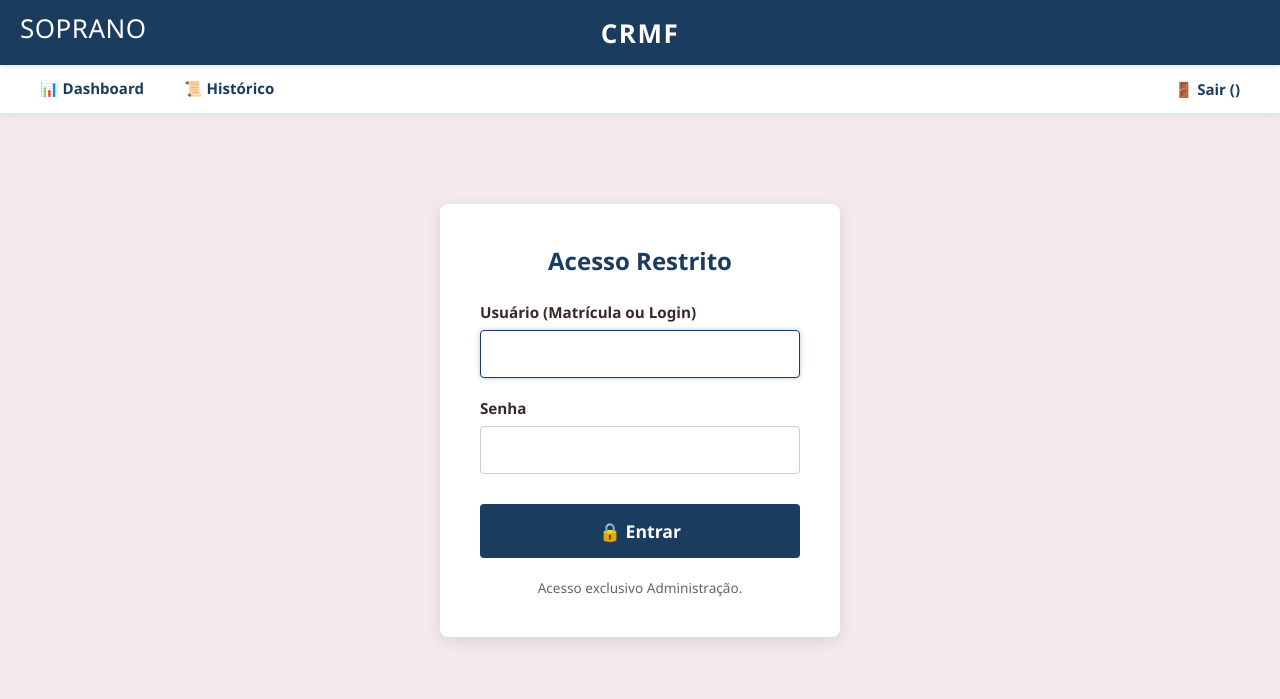
After one commit to GRigotti/RFS, a Django app: a page that uses app_ferramentaria/templates/ferramentaria/base.html in a window 1280 px wide. The commit adds this page. Shown: the top 699 px of the page. Run offline with Django 5.2, Linux system fonts and the light colour scheme.

Commit message:
V0.5 - Adicionado logica de usuario e permissões para conteúdo

```diff
--- a/app_ferramentaria/templates/ferramentaria/base.html
+++ b/app_ferramentaria/templates/ferramentaria/base.html
@@ -36,25 +36,36 @@
            BARRA DE NAVEGAÇÃO POR ABAS HORIZONTAIS (ESTILO NAVBAR SUPERIOR)
            ========================================================================== */
         .nav-tabs-container {
-            background-color: #ffffff; /* Fundo branco para destacar as abas */
-            border-bottom: 1px solid #e9ecef;
             display: flex;
-            padding: 0 25px;
-            gap: 10px;
-            box-shadow: 0 4px 6px rgba(0,0,0,0.05);
+            align-items: center;
+            background-color: #ffffff;
+            padding: 0 20px;
+            height: 50px;
+            border-bottom: 2px solid #e2e8f0;
+            box-shadow: 0 2px 4px rgba(0,0,0,0.05);
         }
 
         .nav-tab-link {
             color: #1a3c5e;
             text-decoration: none;
-            padding: 14px 20px;
-            font-size: 16px;
+            padding: 0 20px; /* Ajustado para alinhar perfeitamente a barra azul */
+            font-size: 15px; /* Tamanho levemente ajustado para o menu superior */
             font-weight: 600;
             display: flex;
             align-items: center;
             gap: 8px;
-            border-bottom: 3px solid transparent; /* Linha inferior invisível por padrão */
+            border-bottom: 3px solid transparent;
             transition: all 0.2s ease;
+            height: 100%; /* Garante que o link preencha a barra toda e a borda cole embaixo */
+            box-sizing: border-box; /* Impede que a borda empurre o menu */
+
+            /* Resets caso o link seja um <button> (como no Sair) */
+            background: none;
+            border-top: none;
+            border-left: none;
+            border-right: none;
+            cursor: pointer;
+            font-family: inherit;
         }
 
         /* Efeito de passar o mouse por cima (Hover) */
@@ -64,6 +75,12 @@
             border-bottom: 3px solid #4a90e2;
         }
 
+        /* Empurra o formulário de logout para o final da direita */
+        .logout-form {
+            margin-left: auto;
+            height: 100%;
+            display: flex;
+        }
         /* Estilo para destacar visualmente a página em que o usuário está */
         .nav-tab-link.active-page {
             color: #1a3c5e;
@@ -239,9 +256,19 @@
 
     <!-- Alterado titulos de elementos da navegação -->
     <nav class="nav-tabs-container">
-        <a href="{% url 'ferramentaria:dashboard' %}" class="nav-tab-link" id="nav-dash"> Home</a>
-        <a href="{% url 'ferramentaria:historico' %}" class="nav-tab-link" id="nav-hist"> Detalhes</a>
-        <a href="{% url 'ferramentaria:gerenciamento' %}" class="nav-tab-link" id="nav-gerenc"> Gerenciamento</a>
+        <a href="{% url 'ferramentaria:dashboard' %}" class="nav-tab-link" id="nav-dash">📊 Dashboard</a>
+        <a href="{% url 'ferramentaria:historico' %}" class="nav-tab-link" id="nav-hist">📜 Histórico</a>
+
+        {% if request.user.is_staff or perms.app_ferramentaria.change_molde %}
+            <a href="{% url 'ferramentaria:gerenciamento' %}" class="nav-tab-link" id="nav-gerenc">⚙️ Gerenciamento</a>
+        {% endif %}
+
+        <form method="POST" action="{% url 'ferramentaria:logout' %}" class="logout-form">
+            {% csrf_token %}
+            <button type="submit" class="nav-tab-link" style="border:none; cursor:pointer;">
+                🚪 Sair ({{ request.user.username }})
+            </button>
+        </form>
     </nav>
 
     <main class="content-area">
@@ -283,5 +310,44 @@
             }
         });
     </script>
+
+    <script>
+        // Configura o tempo limite de inatividade em milissegundos (Ex: 15 minutos = 900000 ms)
+        const tempoLimiteInatividade = 600000;
+        let tempoOcioso;
+
+        function resetarTempo() {
+            // Se o usuário mexer o mouse ou digitar, zera o cronômetro
+            clearTimeout(tempoOcioso);
+
+            // Inicia a contagem novamente
+            tempoOcioso = setTimeout(logoutAutomatico, tempoLimiteInatividade);
+        }
+
+        function logoutAutomatico() {
+            alert("Sessão encerrada por inatividade.");
+
+            // Cria um formulário temporário para enviar o POST corretamente
+            const form = document.createElement('form');
+            form.method = 'POST';
+            form.action = "{% url 'ferramentaria:logout' %}";
+
+            // Adiciona o token CSRF necessário
+            const csrf = document.createElement('input');
+            csrf.type = 'hidden';
+            csrf.name = 'csrfmiddlewaretoken';
+            csrf.value = '{{ csrf_token }}';
+
+            form.appendChild(csrf);
+            document.body.appendChild(form);
+            form.submit(); // Envia o formulário como POST, evitando o erro 405
+        }
+        // Monitora as ações do usuário na tela toda
+        window.onload = resetarTempo;
+        document.onmousemove = resetarTempo;
+        document.onkeypress = resetarTempo;
+        document.onclick = resetarTempo;
+        document.onscroll = resetarTempo;
+    </script>
 </body>
 </html>
--- /dev/null
+++ b/app_ferramentaria/templates/ferramentaria/login.html
@@ -0,0 +1,119 @@
+{% extends 'ferramentaria/base.html' %}
+
+{% block content %}
+<style>
+    /* Estilos específicos para centralizar e embelezar a caixa de login */
+    .login-container {
+        display: flex;
+        justify-content: center;
+        align-items: center;
+        min-height: 70vh; /* Centraliza verticalmente na tela */
+    }
+
+    .login-box {
+        background: white;
+        padding: 40px;
+        border-radius: 8px;
+        box-shadow: 0 4px 15px rgba(0,0,0,0.1);
+        width: 100%;
+        max-width: 400px;
+        text-align: center;
+    }
+
+    .login-box h2 {
+        color: #1a3c5e;
+        margin-bottom: 25px;
+        font-weight: bold;
+    }
+
+    .login-group {
+        margin-bottom: 20px;
+        text-align: left;
+    }
+
+    .login-group label {
+        display: block;
+        margin-bottom: 8px;
+        font-weight: bold;
+        color: #3b2826;
+        font-size: 0.95rem;
+    }
+
+    .login-group input {
+        width: 100%;
+        padding: 12px;
+        border: 1px solid #ccc;
+        border-radius: 4px;
+        box-sizing: border-box;
+        font-size: 1rem;
+    }
+
+    .login-group input:focus {
+        border-color: #1a3c5e;
+        outline: none;
+        box-shadow: 0 0 5px rgba(26, 60, 94, 0.3);
+    }
+
+    .btn-login {
+        background-color: #1a3c5e;
+        color: white;
+        border: none;
+        padding: 15px;
+        width: 100%;
+        border-radius: 4px;
+        font-size: 1.1rem;
+        font-weight: bold;
+        cursor: pointer;
+        transition: background-color 0.2s;
+        margin-top: 10px;
+    }
+
+    .btn-login:hover {
+        background-color: #11273d;
+    }
+
+    /* Mensagem de erro do Django (se errar a senha) */
+    .login-error {
+        background-color: #f8d7da;
+        color: #721c24;
+        padding: 10px;
+        border-radius: 4px;
+        margin-bottom: 20px;
+        font-size: 0.9rem;
+        border: 1px solid #f5c6cb;
+    }
+</style>
+
+<div class="login-container">
+    <div class="login-box">
+        <h2>Acesso Restrito</h2>
+
+        {% if form.errors %}
+            <div class="login-error">
+                Usuário ou senha incorretos. Tente novamente.
+            </div>
+        {% endif %}
+
+        <form method="POST" action="{% url 'ferramentaria:login' %}">
+            {% csrf_token %}
+            <input type="hidden" name="next" value="{% url 'ferramentaria:dashboard' %}">
+
+            <div class="login-group">
+                <label for="id_username">Usuário (Matrícula ou Login)</label>
+                <input type="text" name="username" id="id_username" required autofocus autocomplete="username">
+            </div>
+
+            <div class="login-group">
+                <label for="id_password">Senha</label>
+                <input type="password" name="password" id="id_password" required autocomplete="current-password">
+            </div>
+
+            <button type="submit" class="btn-login">🔒 Entrar</button>
+        </form>
+
+        <div style="margin-top: 20px; font-size: 0.85rem; color: #666;">
+            Acesso exclusivo Administração.
+        </div>
+    </div>
+</div>
+{% endblock %}
--- a/app_ferramentaria/urls.py
+++ b/app_ferramentaria/urls.py
@@ -1,4 +1,5 @@
 from django.urls import path
+from django.contrib.auth import views as auth_views
 from . import views
 
 app_name = 'ferramentaria'
@@ -14,4 +15,7 @@ urlpatterns = [
     path('gerenciamento/molde/salvar/', views.salvar_molde, name='salvar_molde'),
     path('gerenciamento/item-molde/salvar/', views.salvar_item_molde, name='salvar_item_molde'),
     path('gerenciamento/problema/salvar/', views.salvar_problema, name='salvar_problema'),
+    path('login/', auth_views.LoginView.as_view(template_name='ferramentaria/login.html'), name='login'),
+    path('logout/', auth_views.LogoutView.as_view(next_page='ferramentaria:login'), name='logout'),
+    path('salvar_usuario/', views.salvar_usuario, name='salvar_usuario'),
 ]
```
Also changed, not shown: app_ferramentaria/models.py (+46 -0 lines), app_ferramentaria/templates/ferramentaria/dashboard.html (+22 -21 lines), app_ferramentaria/templates/ferramentaria/gerenciamento.html (+71 -45 lines), app_ferramentaria/templates/ferramentaria/historico.html (+23 -10 lines), app_ferramentaria/views.py (+89 -6 lines), config/settings.py (+8 -0 lines), README.txt, app_ferramentaria/migrations/0002_logauditoria.py (added), cmms_industrial.db.
